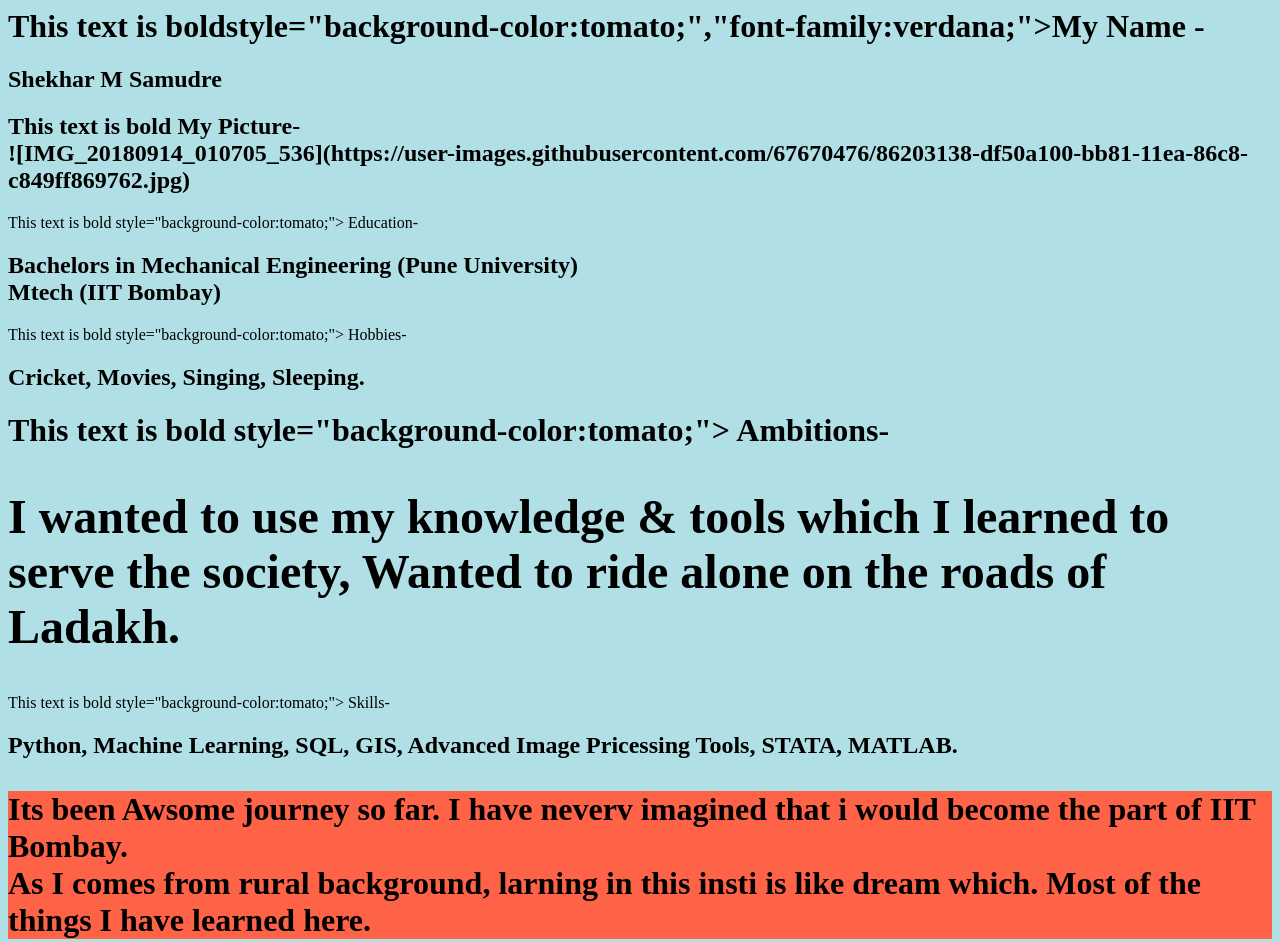
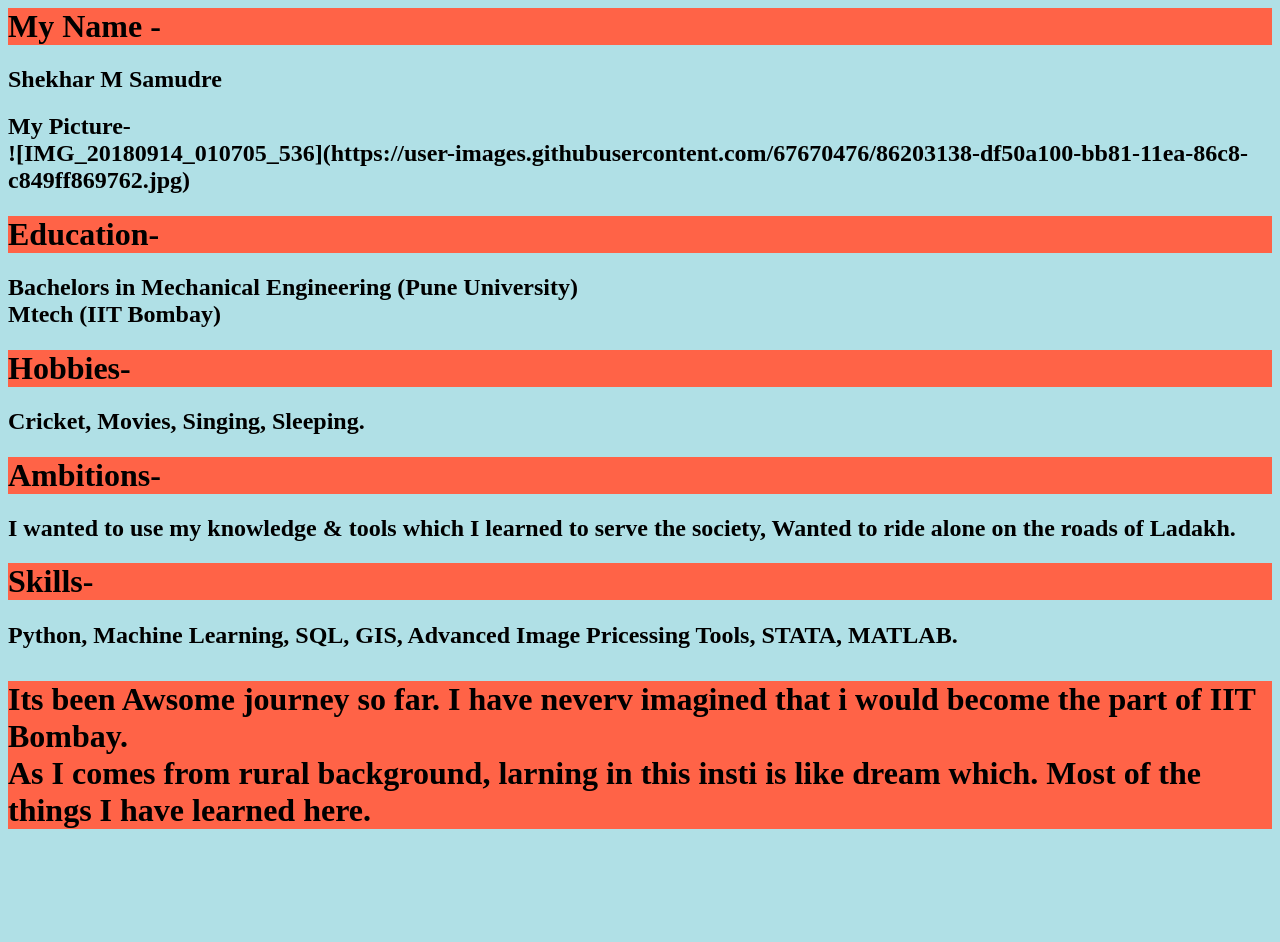
Before and after one commit to shekharsamudre/193350024_WEB_DEV, a plain HTML site: page index.html in a window 1280 px wide. After the commit the page ends 861 px from the top, so only its background shows below. Drawn offline with Linux system fonts and the light colour scheme.

Commit message:
Update index.html

```diff
--- a/index.html
+++ b/index.html
@@ -1,12 +1,12 @@
 <title> About Me</title>
 <body style="background-color:powderblue;">
-  <h1 <b>This text is bold</b>style="background-color:tomato;","font-family:verdana;">My Name -<h2> Shekhar M Samudre</h2></h1>
-<h2> <b>This text is bold</b> My Picture- <br> ![IMG_20180914_010705_536](https://user-images.githubusercontent.com/67670476/86203138-df50a100-bb81-11ea-86c8-c849ff869762.jpg)
+  <h1 style="background-color:tomato;">My Name -<h2> Shekhar M Samudre</h2></h1>
+<h2> My Picture- <br> ![IMG_20180914_010705_536](https://user-images.githubusercontent.com/67670476/86203138-df50a100-bb81-11ea-86c8-c849ff869762.jpg)
  </h2>
-<h1<b>This text is bold</b> style="background-color:tomato;"> Education-<h2> Bachelors in Mechanical Engineering (Pune University)  <br> Mtech (IIT Bombay) </h2></h1>
-<h1<b>This text is bold</b> style="background-color:tomato;"> Hobbies- <h2>Cricket, Movies, Singing, Sleeping. </h2><h1>
-<h1<b>This text is bold</b> style="background-color:tomato;"> Ambitions- <h2>I wanted to use my knowledge & tools which I learned to serve the society, Wanted to ride alone on the roads of Ladakh. </h2></h1>
-<h1<b>This text is bold</b> style="background-color:tomato;"> Skills-<h2> Python, Machine Learning, SQL, GIS, Advanced Image Pricessing Tools, STATA, MATLAB.<h2><h1>
+<h1 style="background-color:tomato;"> Education-<h2> Bachelors in Mechanical Engineering (Pune University)  <br> Mtech (IIT Bombay) </h2></h1>
+<h1 style="background-color:tomato;"> Hobbies- <h2>Cricket, Movies, Singing, Sleeping. </h2><h1>
+<h1 style="background-color:tomato;"> Ambitions- <h2>I wanted to use my knowledge & tools which I learned to serve the society, Wanted to ride alone on the roads of Ladakh. </h2></h1>
+<h1 style="background-color:tomato;"> Skills-<h2> Python, Machine Learning, SQL, GIS, Advanced Image Pricessing Tools, STATA, MATLAB.<h2><h1>
  <!-- This is a comment -->
 <p style="background-color:tomato;"> Its been Awsome journey so far. I have neverv imagined that i would become the part of IIT Bombay. <br>
   As I comes from rural background, larning in this insti is like dream which. Most of the things I have learned here.</p>
```
